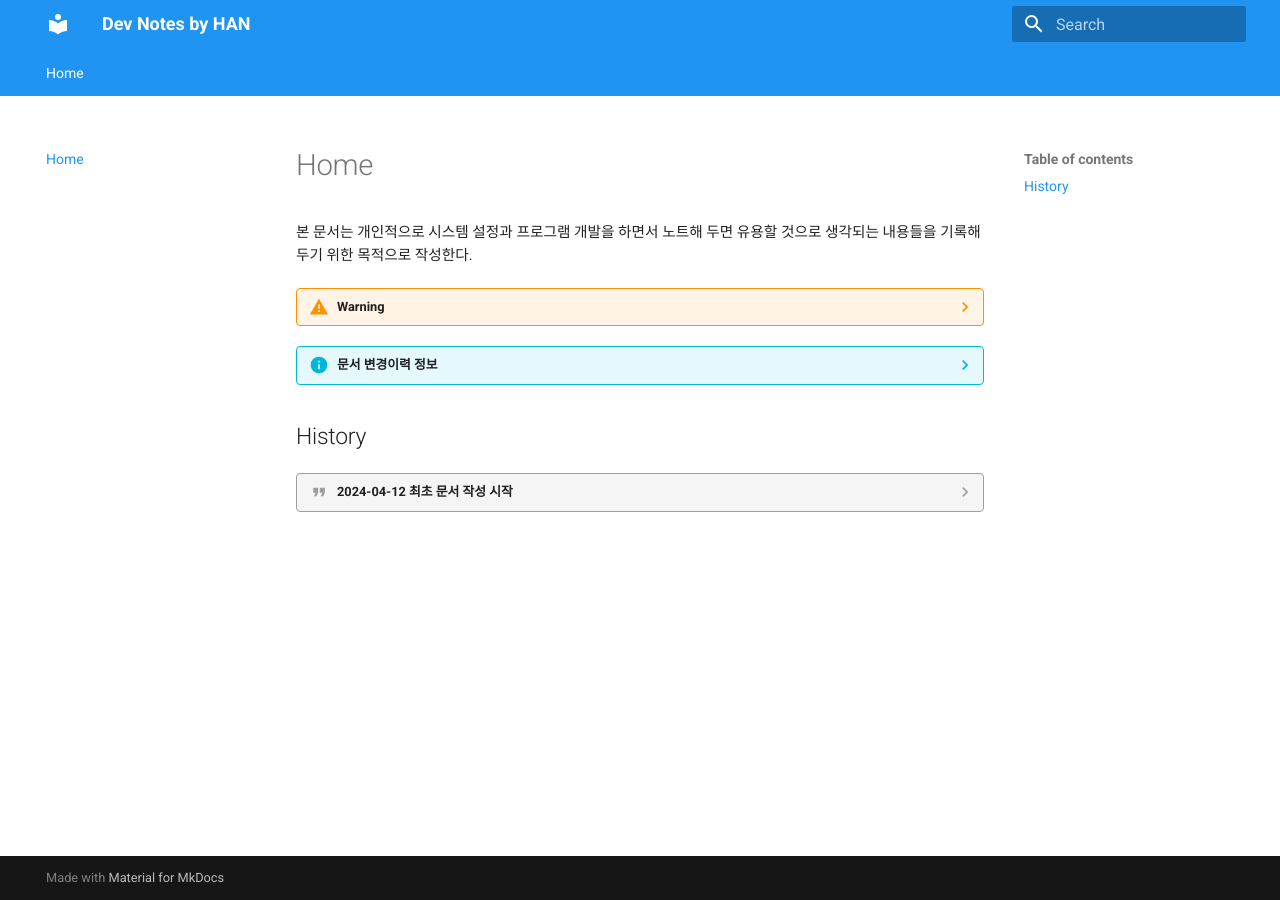
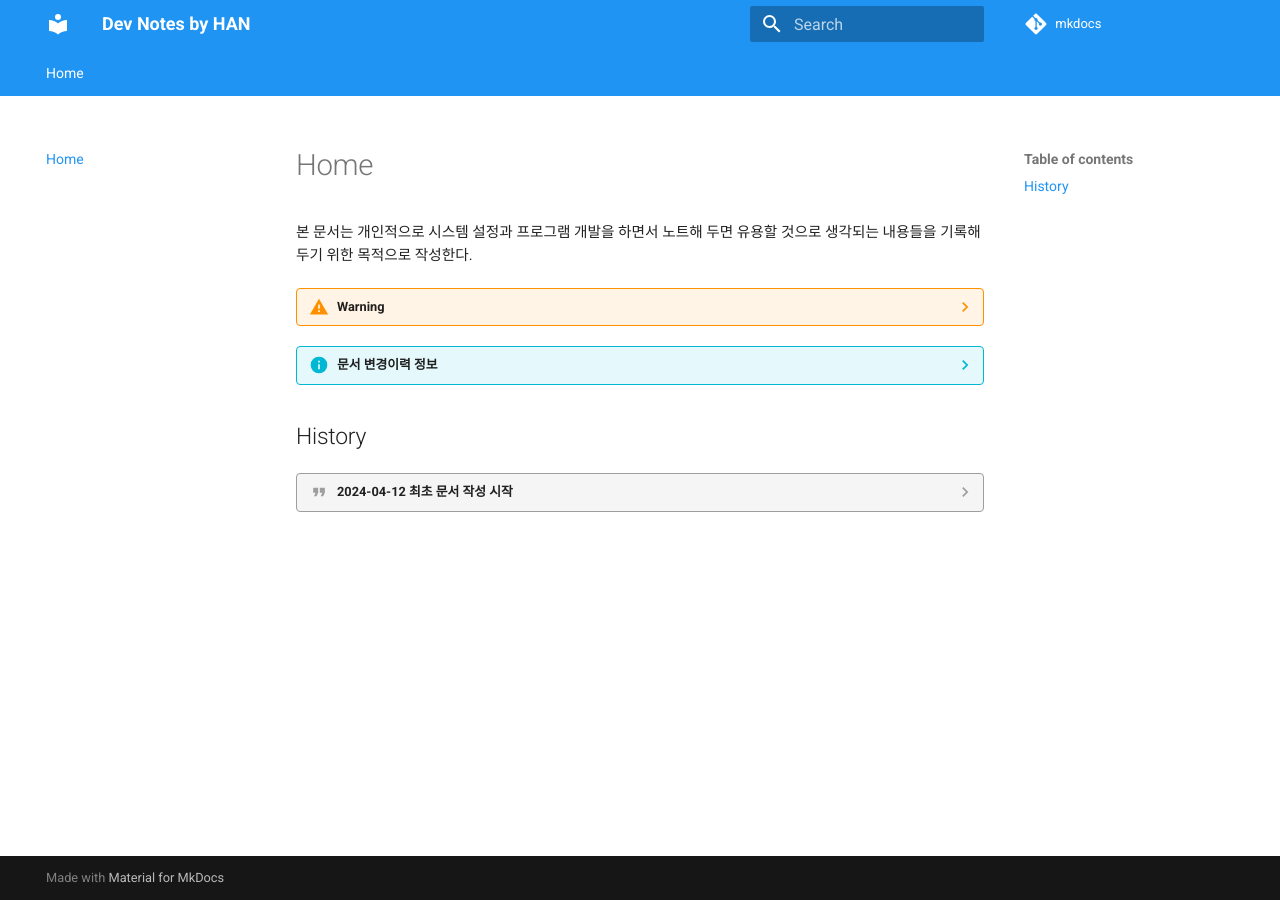
Before and after one commit to KwonDoHan/mkdocs, an MkDocs documentation site: the page built from docs/index.md, in a window 1280 px wide. Built offline with MkDocs 1.6.1 and Material for MkDocs 9.7.7, drawn with Linux system fonts in a browser that asks for light colours; some web fonts are replaced; comment, search, counter and statistics services are not loaded.

Commit message:
임시 저장

```diff
--- a/mkdocs.yml
+++ b/mkdocs.yml
@@ -1,6 +1,12 @@
 # Project information
 site_name: Dev Notes by HAN
-site_url: http://localhost:8000
+site_url: https://dohankwon.github.io
+
+# Repository
+repo_name: mkdocs
+repo_url: https://github.com/dohankwon/mkdocs
+
+edit_uri: edit/master/docs
 docs_dir: 'docs'
 # site_dir: 'static'
 
@@ -28,34 +34,42 @@ theme:
 plugins:
   - search
 
+extra_css:
+  - css/custom.css
+
+# Extensions
 markdown_extensions:
-    - footnotes
-    - admonition
-    - codehilite:
-        guess_lang: false
-    - def_list
-    - meta
-    - toc:
-        permalink: true
-    - pymdownx.tasklist:
-        custom_checkbox: true
-    - pymdownx.tilde
-    - pymdownx.critic
-    - pymdownx.smartsymbols
-    - pymdownx.keys
-    - pymdownx.details
-    - pymdownx.highlight
-    - pymdownx.betterem:
-        smart_enable: all
-    - pymdownx.superfences:
-        preserve_tabs: true
-        custom_fences:
-            - name: flow
-              class: uml-flowchart
-              format: !!python/name:pymdownx.superfences.fence_code_format
-            - name: sequence
-              class: uml-sequence-diagram
-              format: !!python/name:pymdownx.superfences.fence_code_format
-
-extra_css:
-   - css/custom.css
+  - abbr
+  - admonition
+  - attr_list
+  - def_list
+  - footnotes
+  - meta
+  - toc:
+      permalink: true
+  - pymdownx.arithmatex:
+      generic: true
+  - pymdownx.betterem:
+      smart_enable: all
+  - pymdownx.caret
+  - pymdownx.critic
+  - pymdownx.details
+  - pymdownx.emoji:
+      emoji_index: !!python/name:materialx.emoji.twemoji
+      emoji_generator: !!python/name:materialx.emoji.to_svg
+  - pymdownx.highlight
+  - pymdownx.inlinehilite
+  - pymdownx.keys
+  - pymdownx.mark
+  - pymdownx.smartsymbols
+  - pymdownx.snippets:
+      check_paths: true
+  - pymdownx.superfences:
+      custom_fences:
+        - name: mermaid
+          class: mermaid
+          format: !!python/name:pymdownx.superfences.fence_code_format
+  - pymdownx.tabbed
+  - pymdownx.tasklist:
+      custom_checkbox: true
+  - pymdownx.tilde
```
Also changed, not shown: README.md (+1 -1 lines), 1 other file.
